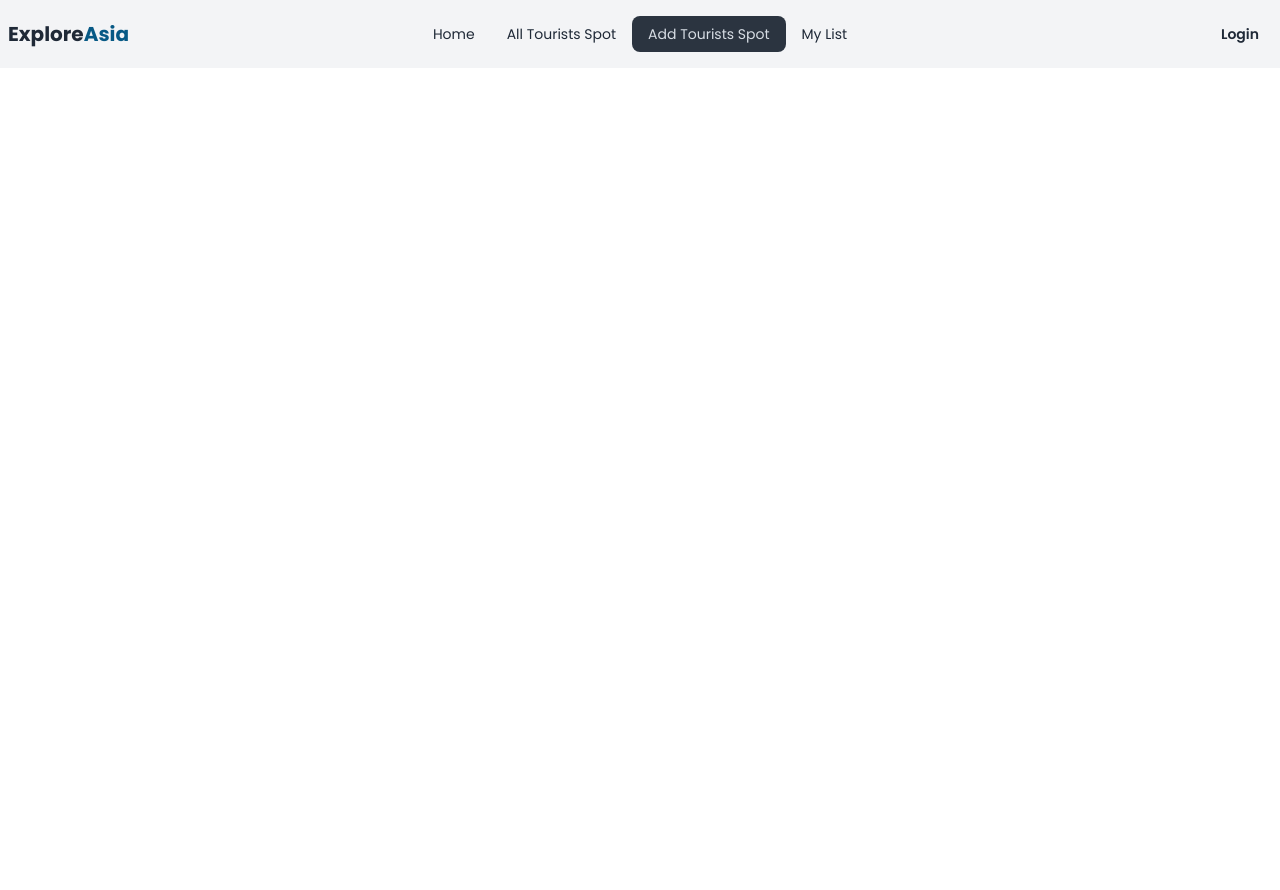
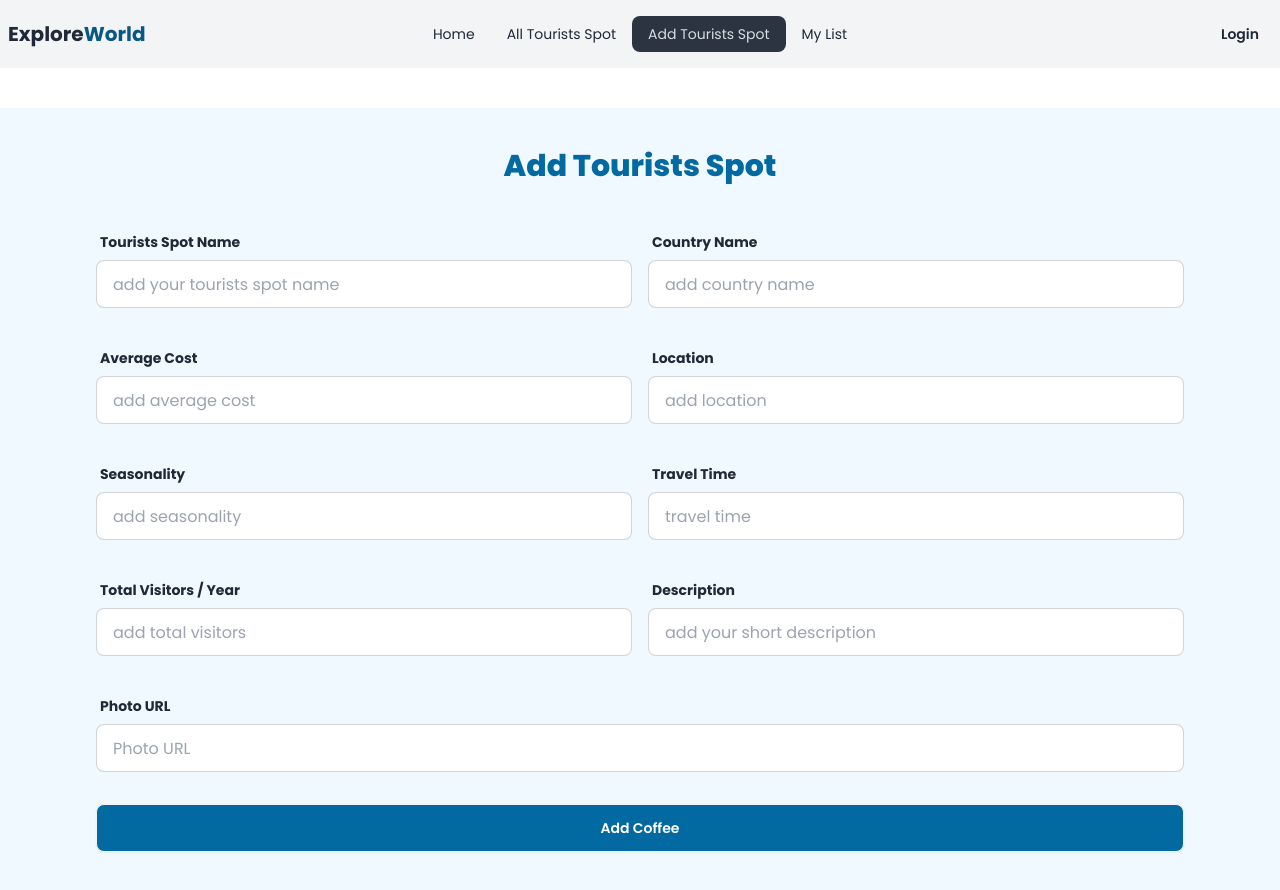
Before and after one commit to Priyo0011/tourism-management-client, a React (Vite) app: page /add-tourists-spot in a window 1280 px wide. Shown: the top 890 px of the page. Before the commit the page ends 800 px from the top, so only its background shows below. Built offline with nearby package versions, Linux system fonts and the light colour scheme; no server answers.

Commit message:
added trurists spot

```diff
--- a/package.json
+++ b/package.json
@@ -19,7 +19,8 @@
     "react-icons": "^5.1.0",
     "react-router-dom": "^6.23.0",
     "react-toastify": "^10.0.5",
-    "sort-by": "^1.2.0"
+    "sort-by": "^1.2.0",
+    "sweetalert2": "^11.10.8"
   },
   "devDependencies": {
     "@types/react": "^18.2.66",
--- a/src/components/Nav.jsx
+++ b/src/components/Nav.jsx
@@ -54,7 +54,7 @@ const Nav = () => {
             </ul>
           </div>
           <a className="text-xl font-bold text-gray-800">
-            Explore<span className="text-sky-800">Asia</span>
+            Explore<span className="text-sky-800">World</span>
           </a>
         </div>
         <div className="navbar-center hidden lg:flex">
--- a/src/pages/AddTouristsSpot.jsx
+++ b/src/pages/AddTouristsSpot.jsx
@@ -1,12 +1,210 @@
+import Swal from "sweetalert2";
 import Nav from "../components/Nav";
-
+import useAuth from "../hooks/useAuth";
 
 const AddTouristsSpot = () => {
-    return (
-        <div className="max-w-[1600px] mx-auto">
-            <Nav></Nav>
+  const { user } = useAuth();
+  const handleAddSpot = (e) => {
+    e.preventDefault();
+
+    const tourists_spot_name = e.target.tourists_spot_name.value;
+    const country_Name = e.target.country_Name.value;
+    const average_cost = e.target.average_cost.value;
+    const location = e.target.location.value;
+    const seasonality = e.target.seasonality.value;
+    const travel_time = e.target.travel_time.value;
+    const totalVisitorsPerYear = e.target.totalVisitorsPerYear.value;
+    const description = e.target.description.value;
+    const photo = e.target.photo.value;
+
+    const email = user.email;
+    const displayName = user.displayName;
+
+    const newSpot = {
+      country_Name,
+      tourists_spot_name,
+      average_cost,
+      location,
+      seasonality,
+      travel_time,
+      totalVisitorsPerYear,
+      description,
+      photo,
+      email,
+      displayName,
+    };
+
+    fetch("http://localhost:5000/addSpot", {
+      method: "POST",
+      headers: { "Content-type": "application/json" },
+      body: JSON.stringify(newSpot),
+    })
+      .then((res) => res.json())
+      .then((data) => {
+        if (data?.insertedId) {
+          Swal.fire({
+            title: "Success!",
+            text: "Tourists Spot Added Successfully",
+            icon: "success",
+            confirmButtonText: "Ok",
+          });
+        }
+      });
+  };
+
+  return (
+    <div className="max-w-[1600px] mx-auto">
+      <Nav></Nav>
+      <div className="bg-sky-50 mt-10">
+        <h2 className="text-3xl font-extrabold text-center p-10 text-sky-700">
+          Add Tourists Spot
+        </h2>
+        <div className="px-24 pb-24">
+          <form onSubmit={handleAddSpot}>
+            <div className="md:flex mb-8">
+              <div className="form-control md:w-1/2">
+                <label className="label">
+                  <span className="label-text font-bold">
+                    Tourists Spot Name
+                  </span>
+                </label>
+                <label className="input-group">
+                  <input
+                    type="text"
+                    name="tourists_spot_name"
+                    placeholder="add your tourists spot name"
+                    className="input input-bordered w-full"
+                  />
+                </label>
+              </div>
+              <div className="form-control md:w-1/2 ml-4">
+                <label className="label">
+                  <span className="label-text font-bold">Country Name</span>
+                </label>
+                <label className="input-group">
+                  <input
+                    type="text"
+                    name="country_Name"
+                    placeholder="add country name"
+                    className="input input-bordered w-full"
+                  />
+                </label>
+              </div>
+            </div>
+
+            <div className="md:flex mb-8">
+              <div className="form-control md:w-1/2">
+                <label className="label">
+                  <span className="label-text font-bold">Average Cost</span>
+                </label>
+                <label className="input-group">
+                  <input
+                    type="number"
+                    name="average_cost"
+                    placeholder="add average cost"
+                    className="input input-bordered w-full"
+                  />
+                </label>
+              </div>
+              <div className="form-control md:w-1/2 ml-4">
+                <label className="label">
+                  <span className="label-text font-bold">Location</span>
+                </label>
+                <label className="input-group">
+                  <input
+                    type="text"
+                    name="location"
+                    placeholder="add location"
+                    className="input input-bordered w-full"
+                  />
+                </label>
+              </div>
+            </div>
+
+            <div className="md:flex mb-8">
+              <div className="form-control md:w-1/2">
+                <label className="label">
+                  <span className="label-text font-bold">Seasonality</span>
+                </label>
+                <label className="input-group">
+                  <input
+                    type="text"
+                    name="seasonality"
+                    placeholder="add seasonality"
+                    className="input input-bordered w-full"
+                  />
+                </label>
+              </div>
+              <div className="form-control md:w-1/2 ml-4">
+                <label className="label">
+                  <span className="label-text font-bold">Travel Time</span>
+                </label>
+                <label className="input-group">
+                  <input
+                    type="number"
+                    name="travel_time"
+                    placeholder="travel time"
+                    className="input input-bordered w-full"
+                  />
+                </label>
+              </div>
+            </div>
+            <div className="md:flex mb-8">
+              <div className="form-control md:w-1/2">
+                <label className="label">
+                  <span className="label-text font-bold">
+                    Total Visitors / Year
+                  </span>
+                </label>
+                <label className="input-group">
+                  <input
+                    type="number"
+                    name="totalVisitorsPerYear"
+                    placeholder="add total visitors"
+                    className="input input-bordered w-full"
+                  />
+                </label>
+              </div>
+              <div className="form-control md:w-1/2 ml-4">
+                <label className="label">
+                  <span className="label-text font-bold">Description</span>
+                </label>
+                <label className="input-group">
+                  <input
+                    type="text"
+                    name="description"
+                    placeholder="add your short description"
+                    className="input input-bordered w-full"
+                  />
+                </label>
+              </div>
+            </div>
+
+            <div className="mb-8">
+              <div className="form-control w-full">
+                <label className="label">
+                  <span className="label-text font-bold">Photo URL</span>
+                </label>
+                <label className="input-group">
+                  <input
+                    type="text"
+                    name="photo"
+                    placeholder="Photo URL"
+                    className="input input-bordered w-full"
+                  />
+                </label>
+              </div>
+            </div>
+            <input
+              type="submit"
+              value="Add Coffee"
+              className="btn btn-block bg-sky-700 text-white"
+            />
+          </form>
         </div>
-    );
+      </div>
+    </div>
+  );
 };
 
 export default AddTouristsSpot;
--- a/src/pages/Login.jsx
+++ b/src/pages/Login.jsx
@@ -33,7 +33,7 @@ const Login = () => {
   return (
     <div className="max-w-[1600px] mx-auto">
       <Nav></Nav>
-      <div className="bg-base-200 md:p-24 mt-10">
+      <div className="bg-sky-50 md:p-24 mt-10">
         <h1 className="text-2xl font-bold text-center">Login your account</h1>
         <form onSubmit={handleLogin} className="card-body md:w-3/5 mx-auto">
           <div className="form-control">
--- a/src/pages/Register.jsx
+++ b/src/pages/Register.jsx
@@ -50,7 +50,7 @@ const Register = () => {
   return (
     <div className="max-w-[1600px] mx-auto">
       <Nav></Nav>
-      <div className="bg-base-200 md:p-24 mt-10">
+      <div className="bg-sky-50 md:p-24 mt-10">
         <h1 className="text-2xl font-bold text-center">Please Register</h1>
         <form onSubmit={handleRegister} className="card-body md:w-3/4  mx-auto">
           <div className="form-control">
--- a/src/routes/Routes.jsx
+++ b/src/routes/Routes.jsx
@@ -16,6 +16,7 @@ const router = createBrowserRouter([
         {
           path: "/",
           element: <Home></Home>,
+          loader: ()=> fetch('http://localhost:5000/addSpot')
         },
         {
           path: "/login",
```
Also changed, not shown: 1 other file (tests, documents, lock files or other folders).
